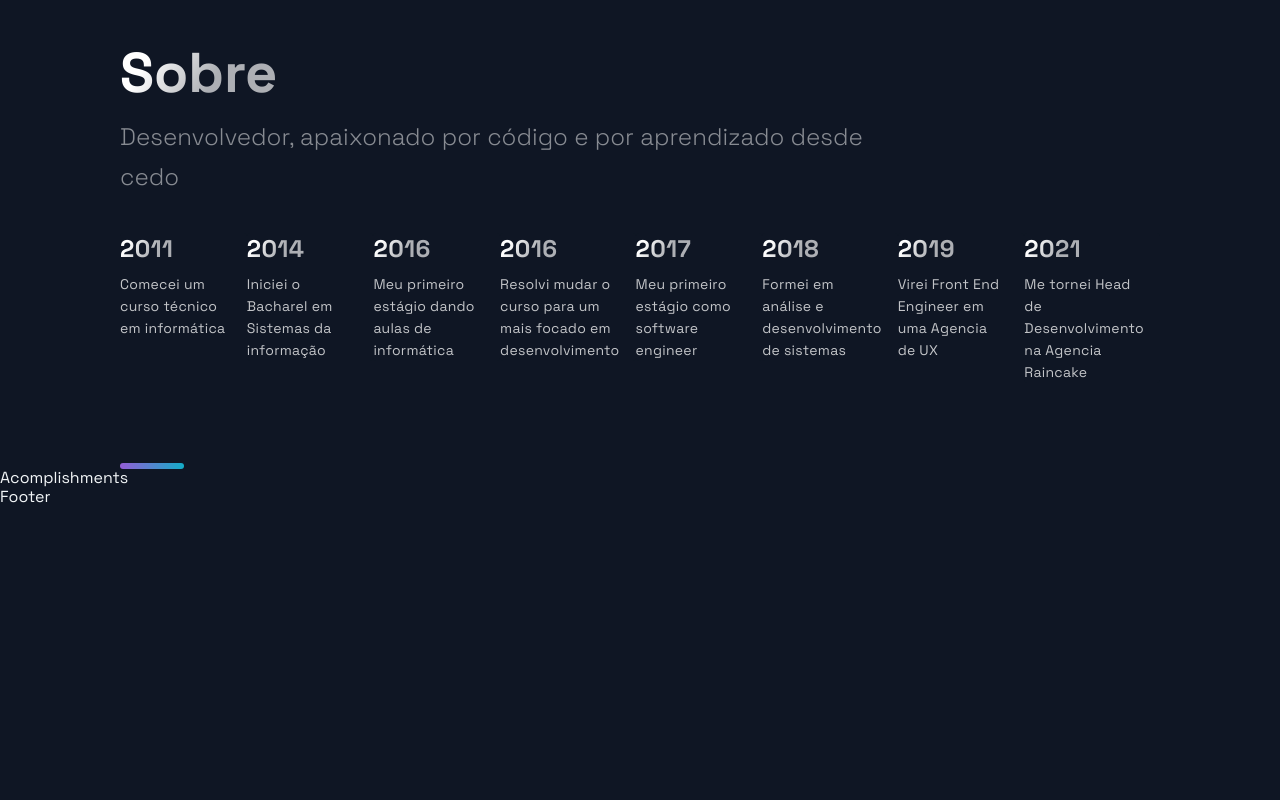
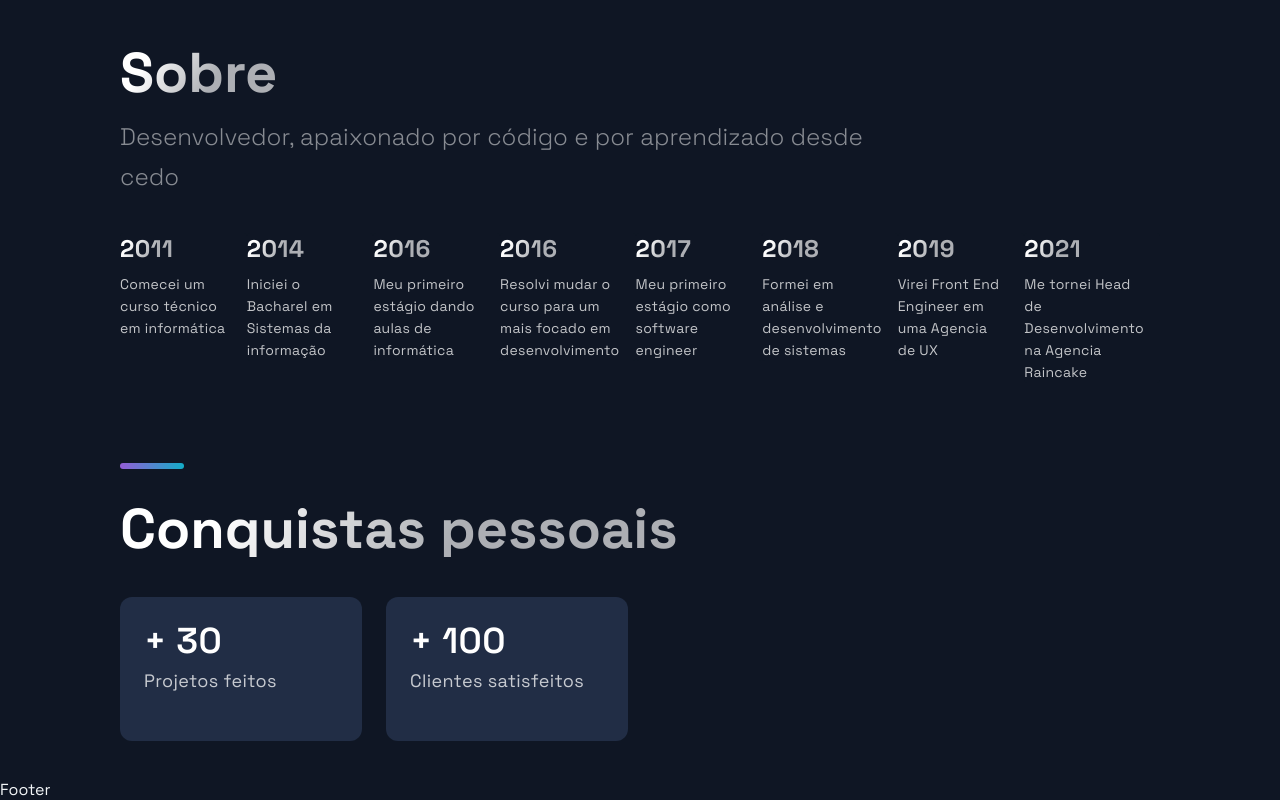
Before and after one commit to aalmeida00/portifolio, a Next.js app: page / in a window 1280 px wide. Shown: the part 1821-2621 px from the top of the page. Before the commit the page ends 2328 px from the top, so only its background shows below. Built offline with nearby package versions, Linux system fonts and the light colour scheme.

Commit message:
feat: conquistas pessoais

```diff
--- a/src/components/Acomplishments/Acomplishments.js
+++ b/src/components/Acomplishments/Acomplishments.js
@@ -1,19 +1,29 @@
 import React from 'react';
 
-import { Section, SectionDivider, SectionTitle } from '../../styles/GlobalComponents';
+import {
+  Section,
+  SectionDivider,
+  SectionTitle,
+} from '../../styles/GlobalComponents';
 import { Box, Boxes, BoxNum, BoxText } from './AcomplishmentsStyles';
 
 const data = [
-  { number: 20, text: 'Open Source Projects'},
-  { number: 1000, text: 'Students', },
-  { number: 1900, text: 'Github Followers', },
-  { number: 5000, text: 'Github Stars', }
+  { number: 30, text: 'Projetos feitos' },
+  { number: 100, text: 'Clientes satisfeitos' },
 ];
 
 const Acomplishments = () => (
-  <div>
-    Acomplishments
-  </div>
+  <Section>
+    <SectionTitle>Conquistas pessoais</SectionTitle>
+    <Boxes>
+      {data.map((card, i) => (
+        <Box key={i}>
+          <BoxNum>+ {card.number}</BoxNum>
+          <BoxText>{card.text}</BoxText>
+        </Box>
+      ))}
+    </Boxes>
+  </Section>
 );
 
 export default Acomplishments;
```
